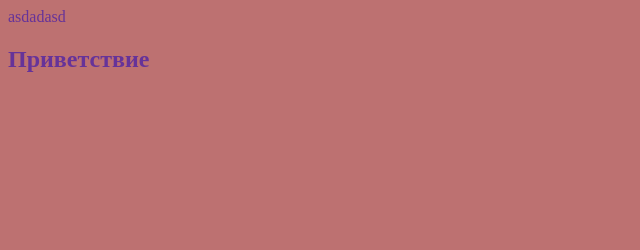
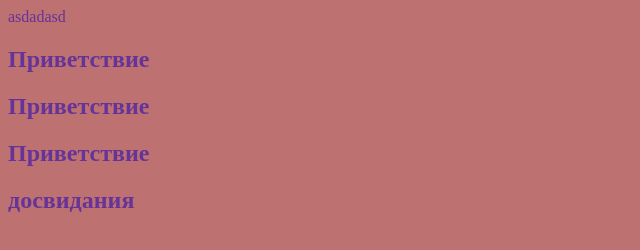
Before and after one commit to Smihlenyu/testpitonif, a plain HTML site: page index.html in a window 1280 px wide. Shown: the whole page, without its empty margins (0-640 px from the left). Drawn offline with Linux system fonts and the light colour scheme.

Commit message:
написал досвидание

```diff
--- a/index.html
+++ b/index.html
@@ -10,6 +10,9 @@
 		<div class="div">
 			asdadasd
 			<h2>Приветствие</h2>
+			<h2>Приветствие</h2>
+			<h2>Приветствие</h2>
+			<h2>досвидания</h2>
 		</div>
 	</body>
 </html>
```
